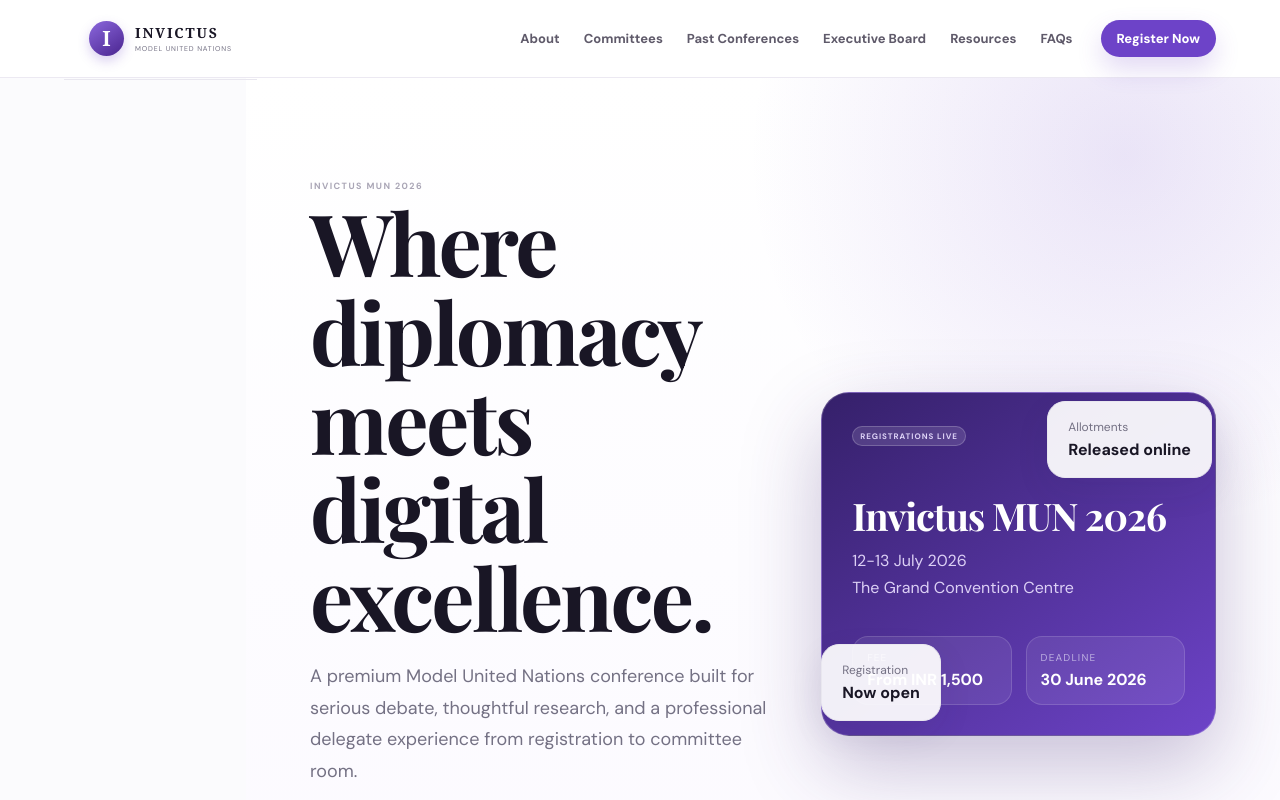
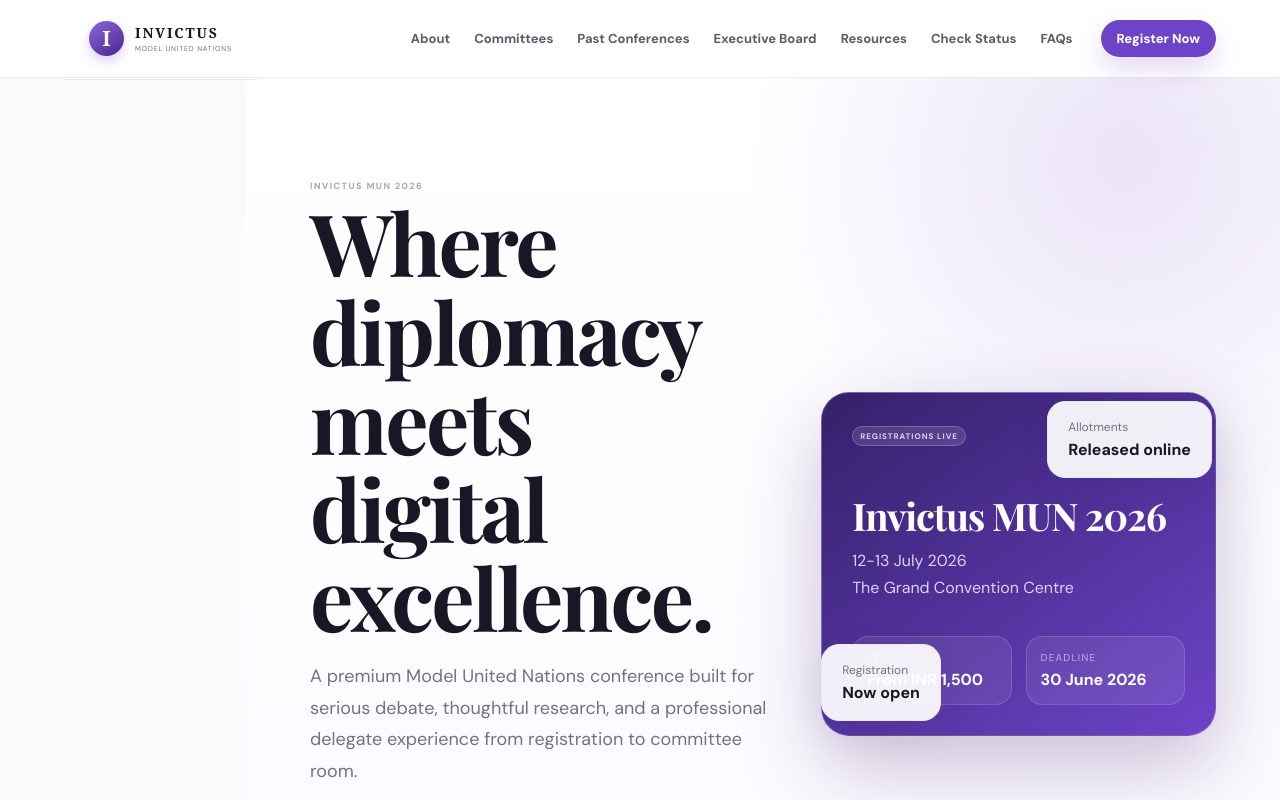
Before and after one commit to KingDexter0/INVICTUS-MUN, a Next.js app: page / in a window 1280 px wide. Shown: the top 800 px of the page. Built offline with nearby package versions, Linux system fonts and the light colour scheme; a web font is replaced by a local one.

Commit message:
Add check status nav link

```diff
--- a/app/components/SiteHeader.tsx
+++ b/app/components/SiteHeader.tsx
@@ -19,6 +19,7 @@ export function SiteHeader({ cta = "Register Now", ctaHref = "/registration" }:
         <Link href="/#past">Past Conferences</Link>
         <Link href="/#eb">Executive Board</Link>
         <Link href="/#resources">Resources</Link>
+        <Link href="/dashboard">Check Status</Link>
         <Link href="/#faq">FAQs</Link>
       </nav>
       <Link className="nav-cta" href={ctaHref}>
```
